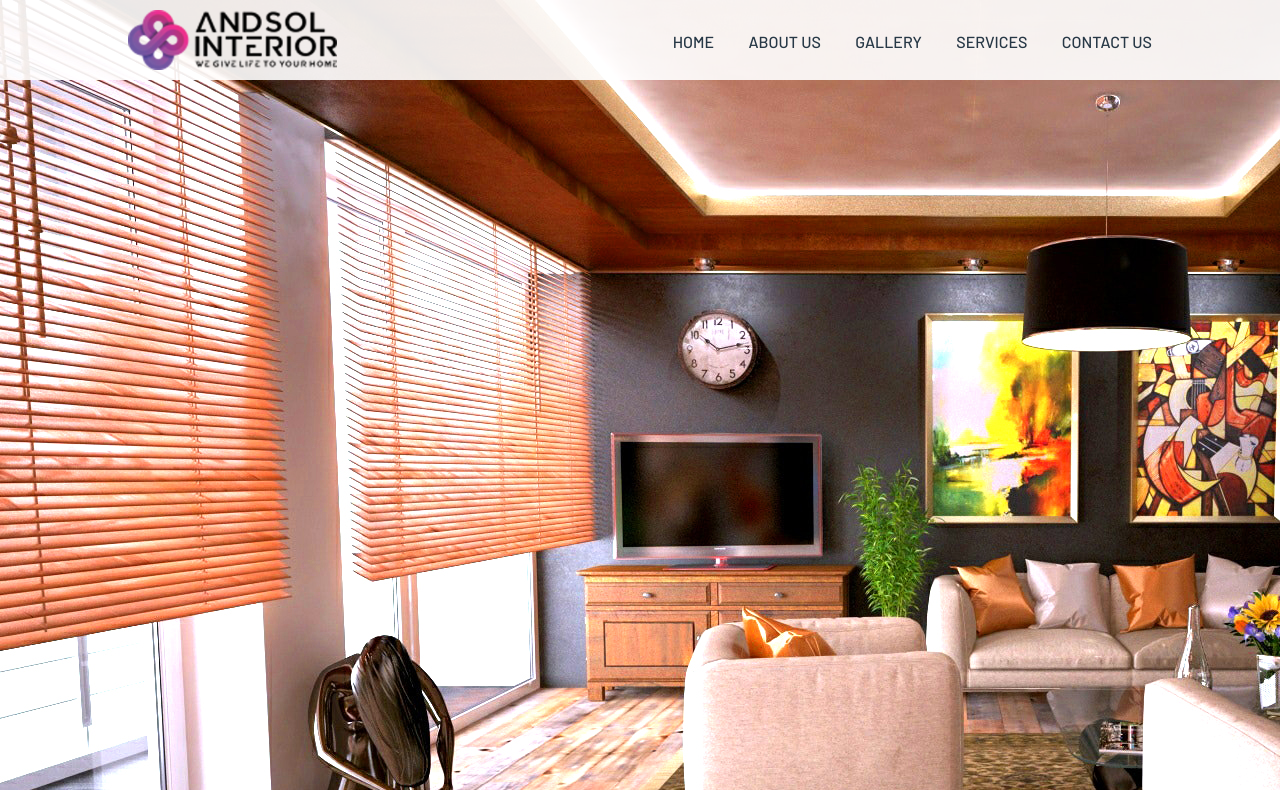
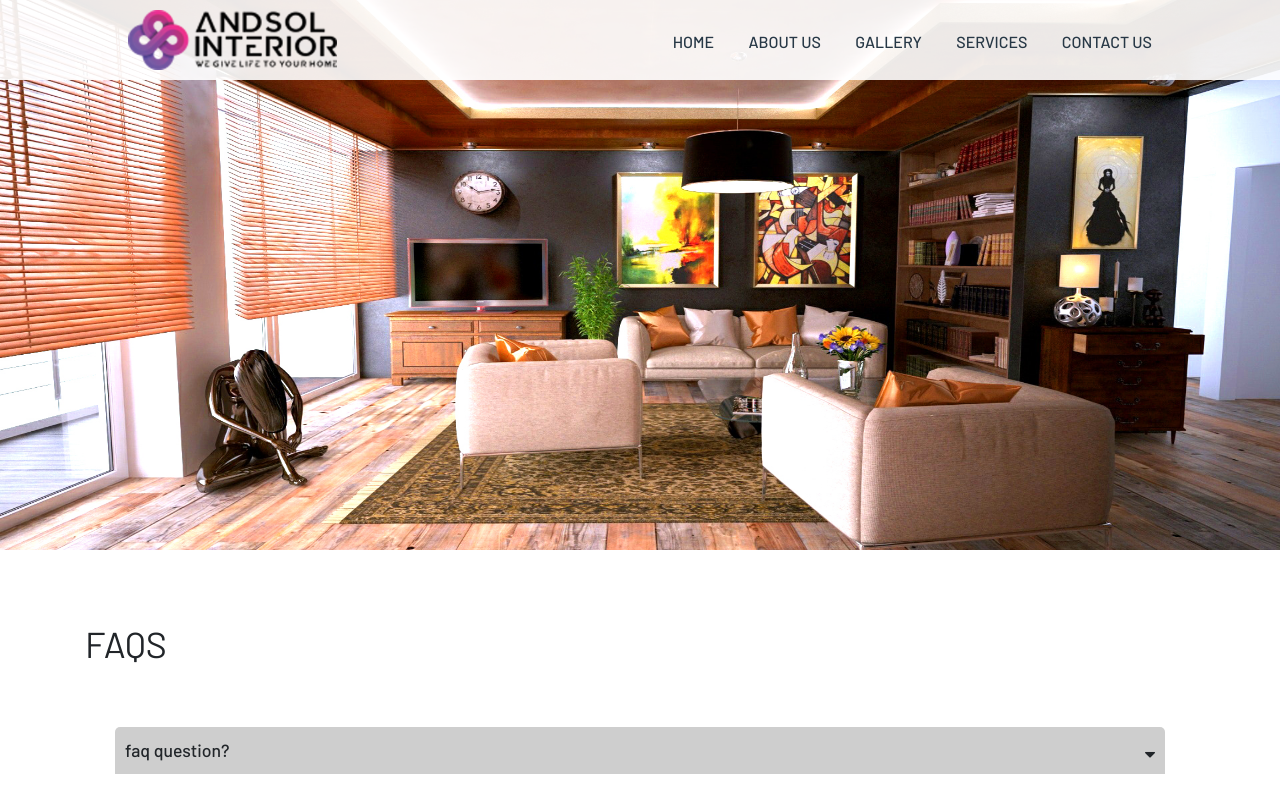
Before and after one commit to rohitsraj12/andsol-interiors, a PHP site: page /faq.php in a window 1280 px wide; the page is wider, and only the part inside the window is pictured. Shown: the top 790 px of that part. Run offline with PHP 8.4, Linux system fonts and the light colour scheme.

Commit message:
Update faq.php

```diff
--- a/public/faq.php
+++ b/public/faq.php
@@ -3,7 +3,7 @@
             include("../private/required/header.php");
 
         ?>
-        <div class="body__banner">
+        <div class="body__banner half__banner">
             <div class="wrap__banner">
                 <div class="banner__mobile">
 
```
